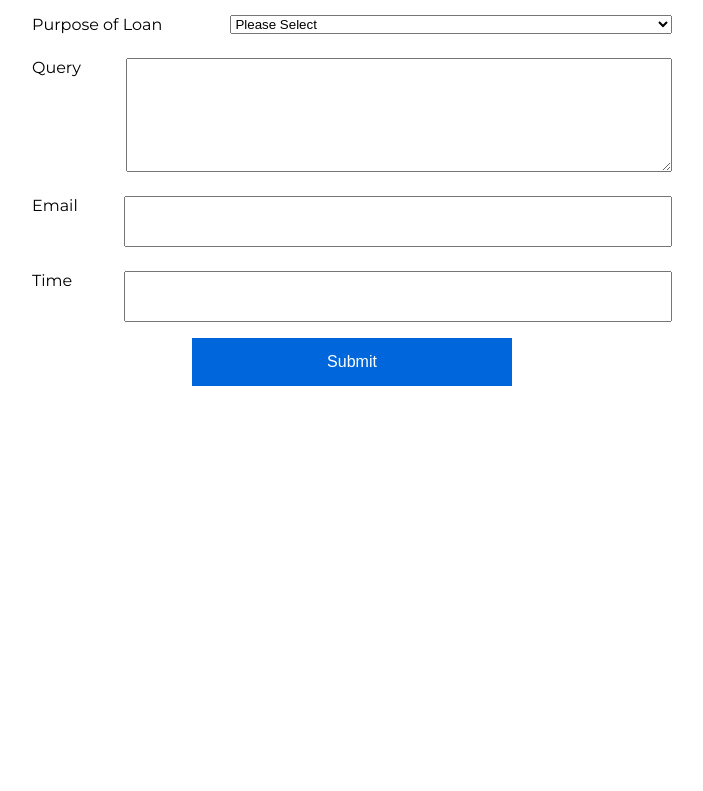
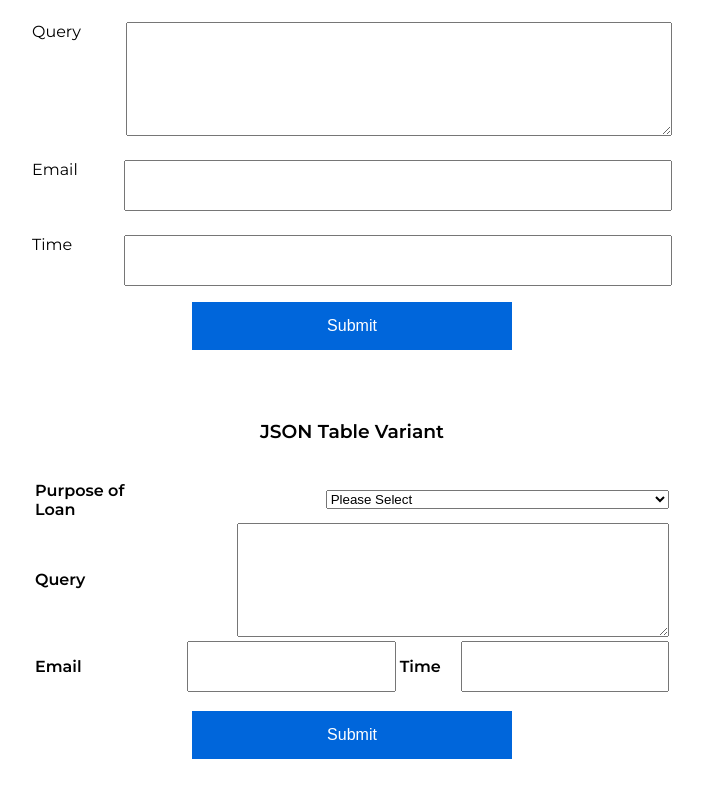
Before and after one commit to sleeplesseditor/CustomisedReactUIComponents, a React (Create React App) app: page /json-form in a window 1280 px wide. Shown: the part 298-1089 px from the top of the page, without its empty margins (288-991 px from the left). Before the commit the page ends 800 px from the top, so only its background shows below. Built offline with nearby package versions, Linux system fonts and the light colour scheme.

Commit message:
Initial table structure for JSON form created

```diff
--- a/src/App.css
+++ b/src/App.css
@@ -11,7 +11,7 @@ body {
 }
 
 .App h2 {
-  margin-top: 14rem;
+  margin-top: 8rem;
 }
 
 .button-container {
@@ -123,6 +123,10 @@ body {
   padding: 1rem;
 }
 
+.json-form-label {
+  margin-right: 1rem;
+}
+
 .form-input-textarea,
 .form-input-textfield,
 .form-input-select {
@@ -144,3 +148,11 @@ body {
 .form-element-container {
   margin-top: 1.5rem;
 }
+
+th {
+  text-align: left;
+}
+
+tr {
+  width: 100%;
+}
--- a/src/components/JSONForm/JSONForm.js
+++ b/src/components/JSONForm/JSONForm.js
@@ -55,6 +55,8 @@ class JSONForm extends Component {
     render() {
         const { fields } = this.state;
         return (
+            <React.Fragment>
+                <h3>JSON Form Variant</h3>
                 <form
                     className="json-form"
                     onSubmit={this.submitForm}
@@ -116,6 +118,7 @@ class JSONForm extends Component {
                         type="submit"
                     />
                 </form>
+            </React.Fragment>
         )
     }
 };
--- /dev/null
+++ b/src/components/JSONForm/JSONFormTable.js
@@ -0,0 +1,177 @@
+import React, { Component } from "react";
+import { DropDownSelect, InputTextField, TextAreaField } from './helpers';
+
+class JSONFormTable extends Component {
+    state = {
+        fields: [
+            {
+                placeholder: "Purpose of Loan",
+                name: "name",
+                input_type: "dropdown",
+                required: true,
+                values: [
+                    "Home Loan",
+                    "Business Loan",
+                    "Working Capital",
+                    "Personal Loan",
+                    "Education Loan",
+                    "Loan Against Property",
+                    "Others"
+                ]
+            },
+            {
+                placeholder: "Query",
+                name: "remaining_values",
+                input_type: "big_text",
+                required: true
+            },
+            {
+                placeholder: "Email",
+                name: "email",
+                input_type: "text",
+                required: true
+            },
+            {
+                placeholder: "Time",
+                name: "contact_time",
+                input_type: "text",
+                required: true
+            }
+        ]
+    }
+
+    submitForm = event => {
+        const { fields, ...inputFields } = this.state;
+        console.log(inputFields);
+        event.preventDefault();
+    }
+
+    _handleChange = event => {
+        this.setState({
+            [event.currentTarget.name]: event.currentTarget.value
+        });
+    };
+
+    renderSelect = () => {
+        const { fields } = this.state;
+            return (
+                <td colSpan="3">
+                {fields.map(form => {
+                    if (form.input_type === "dropdown") {
+                        return (
+                            <DropDownSelect
+                                name={form.name}
+                                required={form.required}
+                                val={form.values}
+                                key={form.placeholder}
+                                _handleChange={this._handleChange}
+                            />
+                        );
+                    }
+                    return null;
+                })}
+            </td>
+        )
+    }
+
+    renderTextArea = () => {
+        const { fields } = this.state;
+            return (
+                <td colSpan="3">
+                {fields.map(form => {
+                    if (form.input_type === "big_text") {
+                        return (
+                            <TextAreaField
+                                name={form.name}
+                                required={form.required}
+                                key={form.placeholder}
+                                _handleChange={this._handleChange}
+                            />
+                        );
+                    }
+                    return null;
+                })}
+            </td>
+        )
+    }
+
+    renderEmailInput = () => {
+        const { fields } = this.state;
+            return (
+                <td>
+                    {fields.map(form => {
+                        if (form.placeholder === "Email") {
+                            return (
+                                <InputTextField
+                                    name={form.name}
+                                    required={form.required}
+                                    key={form.placeholder}
+                                    _handleChange={this._handleChange}
+                                />
+                            );
+                        }
+                        return null;
+                    })}
+                </td>
+        )
+    }
+
+    renderTimeInput = () => {
+        const { fields } = this.state;
+            return (
+                <td>
+                    {fields.map(form => {
+                        if (form.placeholder === "Time") {
+                            return (
+                                <InputTextField
+                                    name={form.name}
+                                    required={form.required}
+                                    key={form.placeholder}
+                                    _handleChange={this._handleChange}
+                                />
+                            );
+                        }
+                        return null;
+                    })}
+                </td>
+        )
+    }
+
+
+    render() {
+        return (
+            <React.Fragment>
+                <h3>JSON Table Variant</h3>
+                <form
+                    className="json-form"
+                    onSubmit={this.submitForm}
+                >
+                    <table>
+                        <tbody>
+                            <tr>
+                                <th>Purpose of Loan</th>
+                                    {this.renderSelect()}
+                            </tr>
+                            <tr>
+                                <th>Query</th>
+                                    {this.renderTextArea()}
+                            </tr>
+                            <tr>
+                                <th>Email</th>
+                                    {this.renderEmailInput()}
+                                <th>Time</th>
+                                    {this.renderTimeInput()}
+                            </tr>
+                        </tbody>
+                    </table>
+                    <input
+                        className="json-submit-button"
+                        type="submit"
+                    />
+                </form>
+            </React.Fragment>
+        )
+    }
+};
+
+export default JSONFormTable;
--- a/src/components/JSONForm/helpers/DropDownSelect.js
+++ b/src/components/JSONForm/helpers/DropDownSelect.js
@@ -2,7 +2,7 @@ import React from 'react';
 
 const DropDownSelect = ({ name, placeholder, required, val, _handleChange }) => (
     <div className="form-input-select">
-        <label className="dropdown-label">{placeholder}</label>
+        <label className="json-form-label">{placeholder}</label>
         <select
             name={name}
             required={required}
--- a/src/components/JSONForm/helpers/InputTextField.js
+++ b/src/components/JSONForm/helpers/InputTextField.js
@@ -2,7 +2,7 @@ import React from 'react';
 
 const InputTextField = ({ name, placeholder, required, _handleChange }) => (
     <div className="form-input-textfield">
-        <label className="dropdown-label">{placeholder}</label>
+        <label className="json-form-label">{placeholder}</label>
         <input
             type="text"
             name={name}
--- a/src/components/JSONForm/helpers/TextAreaField.js
+++ b/src/components/JSONForm/helpers/TextAreaField.js
@@ -2,7 +2,7 @@ import React from 'react';
 
 const TextAreaField = ({ name, placeholder, required, _handleChange }) => (
     <div className="form-input-textarea">
-        <label className="dropdown-label">{placeholder}</label>
+        <label className="json-form-label">{placeholder}</label>
         <textarea
             type="text"
             name={name}
--- a/src/pages/JSONFormPage.js
+++ b/src/pages/JSONFormPage.js
@@ -1,5 +1,6 @@
 import React from 'react';
 import JSONForm from '../components/JSONForm/JSONForm';
+import JSONFormTable from '../components/JSONForm/JSONFormTable';
 
 function JSONFormPage() {
 
@@ -8,6 +9,8 @@ function JSONFormPage() {
         <div className="App">
             <h2>Dynamic JSON Generated Form</h2>
             <JSONForm />
+            <br />
+            <JSONFormTable />
         </div>
     </React.Fragment>
   );
```
Lines whose indentation alone changed are shown as unchanged.
